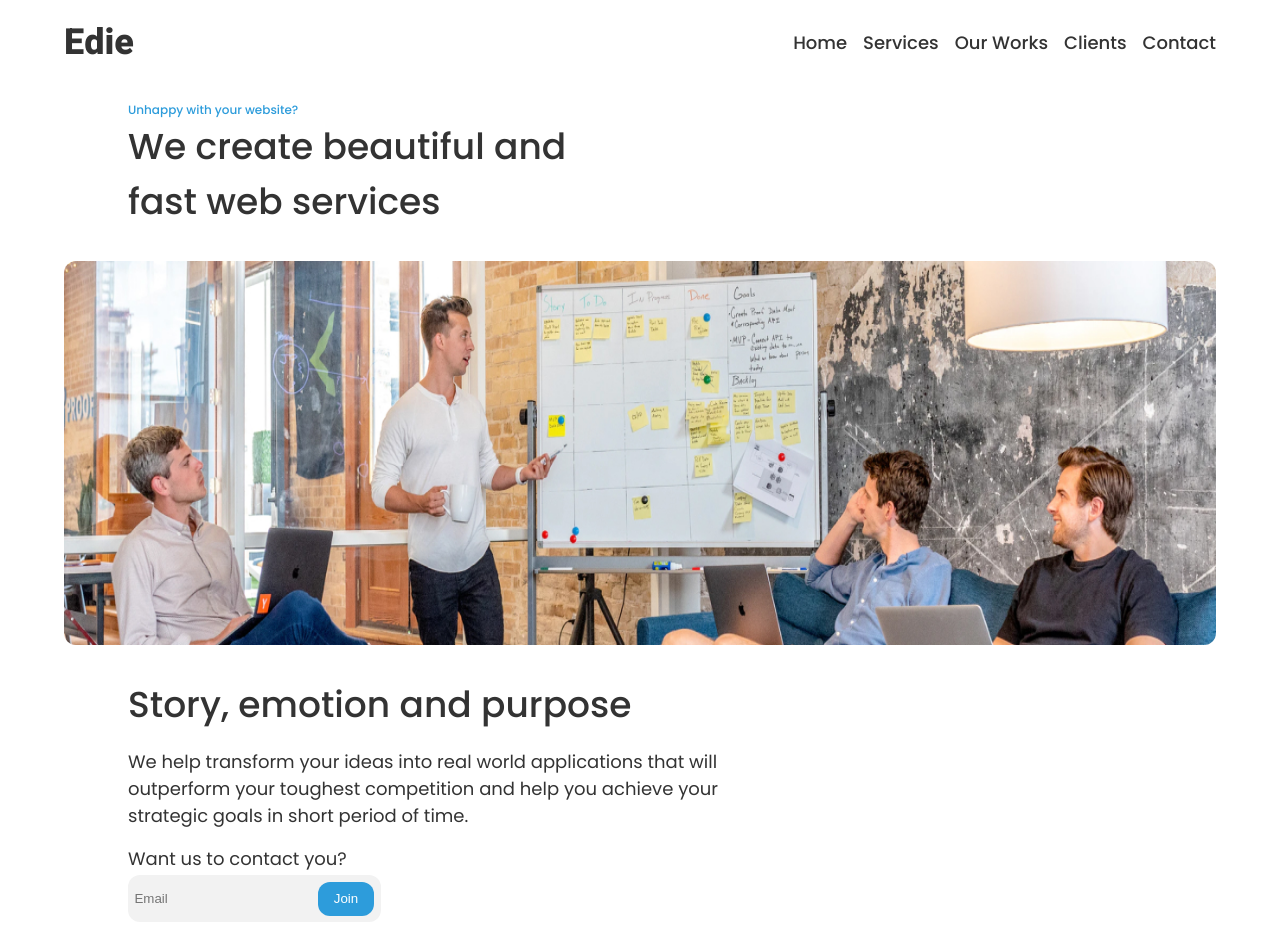
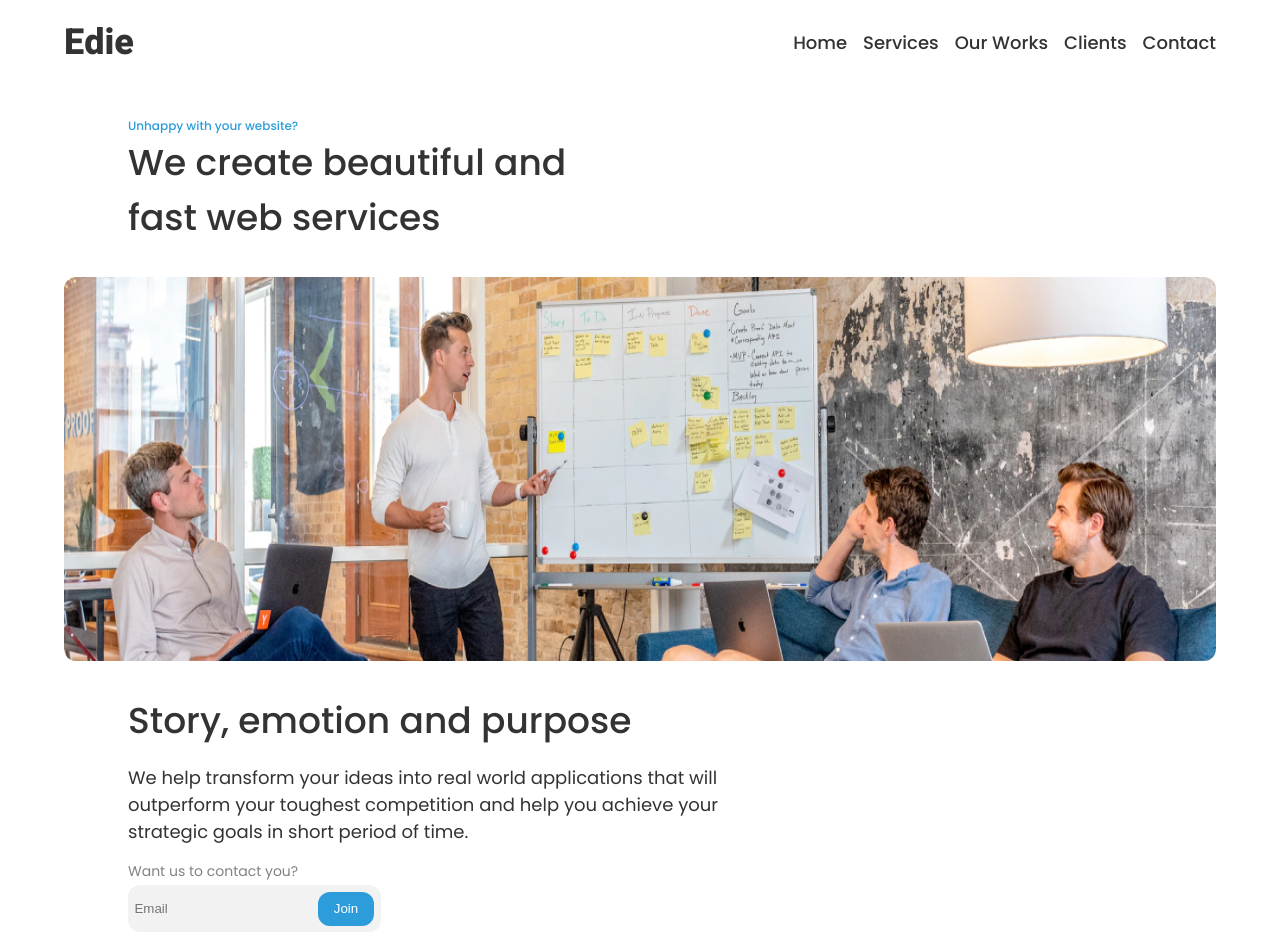
Before and after one commit to JanBergsma/Edie-homepage, a website: page index.html in a window 1280 px wide. Shown: the top 952 px of the page. Drawn offline with nearby package versions, Linux system fonts and the light colour scheme.

Commit message:
After changes

```diff
--- a/index.html
+++ b/index.html
@@ -58,7 +58,7 @@
         <div class="contact">
           <form action="" class="contact__form">
             <label for="contact__email" class="contact__label">
-              <p class="section__salestext section__salestext--desktop"> Want us to contact you? </p>
+              <p class="contact__label contact__label--desktop"> Want us to contact you? </p>
               <div class="contact__input">
                 <input type="email" name="contact__email" id="contact__email" class="contact__email" placeholder="Email"
                   required />
@@ -210,7 +210,7 @@
     <div class="contact contact--footer">
       <form action="" class="contact__form">
         <label for="contact__email" class="contact__label">
-          <p class="section__salestext section__salestext--footer"> Want us to contact you? </p>
+          <p class="contact__label contact__label--footer"> Want us to contact you? </p>
           <div class="contact__input">
             <input type="email" name="contact__email" id="contact__email-footer" class="contact__email"
               placeholder="Email" required />
--- a/style.css
+++ b/style.css
@@ -5,6 +5,7 @@
   --font-size-big: 1.125rem;
   --font-size-normal: 1rem;
   --font-size-small: 0.75rem;
+  --font-size-join-label: 0.625rem;
   --font-size-logo-header: 1.5rem;
   --font-size-logo-footer: 2.25rem;
 
@@ -38,12 +39,13 @@
 }
 
 /* Desktop variables */
-@media only screen and (min-width: 768px) {
+@media only screen and (min-width: 500px) {
   :root {
     /* Fonts variables */
     --font-size-bigger: 2.25rem;
     --font-size-big: 1.125rem;
     --font-size-small: 0.75rem;
+    --font-size-join-label: 0.875rem;
     --font-size-logo-header: 2.25rem;
     --font-size-logo-footer: 2.25rem;
 
@@ -226,6 +228,11 @@ body {
 }
 
 /* Contact Form */
+.contact__label {
+  font-size: var(--font-size-join-label);
+  color: var(--button-color);
+}
+
 .contact__input {
   display: flex;
   justify-content: space-between;
@@ -551,6 +558,11 @@ body {
     width: 100%;
   }
 
+  /* Hero section */
+    .section-hero {
+      margin-top: 2rem;
+    }
+
   /* Services section */
   .services-container {
     flex-flow: row;
```
